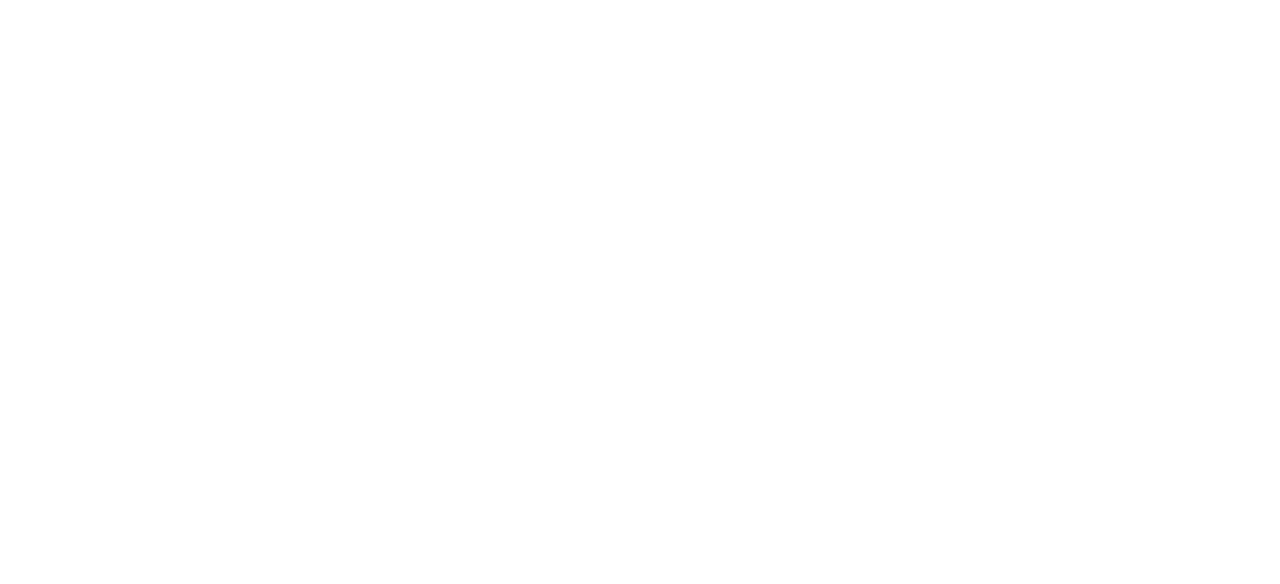
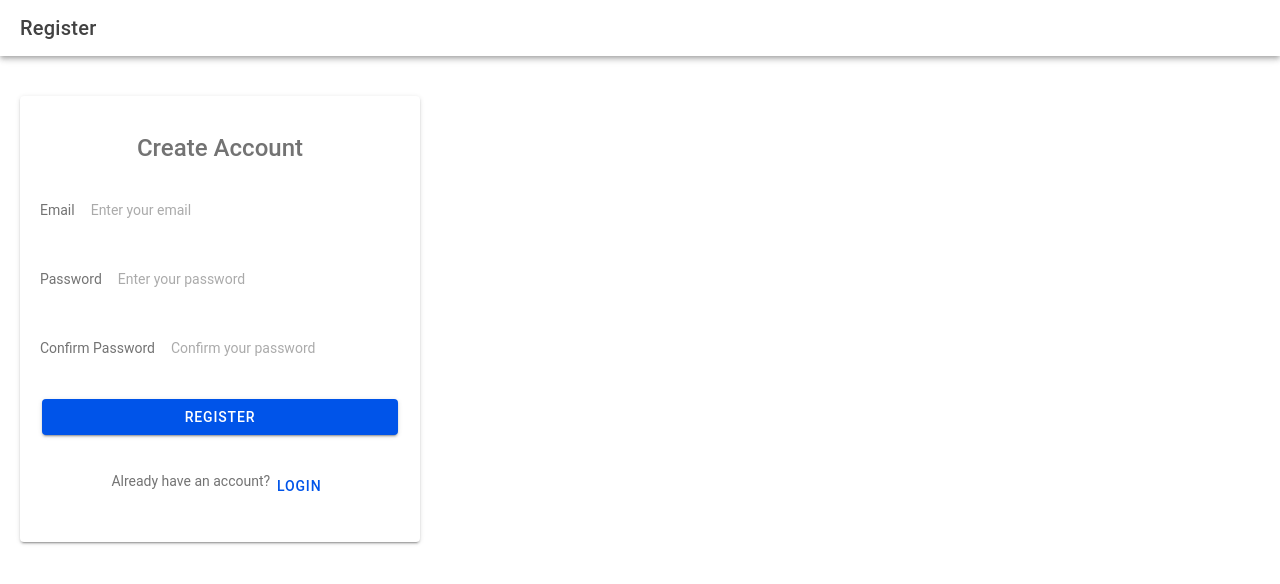
Before and after one commit to Katar012/Challenge1, a React (Vite) app: page /register in a window 1280 px wide. Shown: the top 584 px of the page. Built offline with nearby package versions, Linux system fonts and the light colour scheme.

Commit message:
Initial commit

```diff
--- a/package.json
+++ b/package.json
@@ -22,6 +22,7 @@
     "@ionic/react-router": "^8.5.0",
     "@types/react-router": "^5.1.20",
     "@types/react-router-dom": "^5.3.3",
+    "firebase": "^12.11.0",
     "ionicons": "^7.4.0",
     "react": "19.0.0",
     "react-dom": "19.0.0",
--- a/src/App.tsx
+++ b/src/App.tsx
@@ -2,6 +2,8 @@
 import { IonApp, IonRouterOutlet, setupIonicReact } from '@ionic/react';
 import { IonReactRouter } from '@ionic/react-router';
 import Home from './pages/Home';
+import Login from './pages/Login';
+import Register from './pages/Register';
 
 /* Core CSS required for Ionic components to work properly */
 import '@ionic/react/css/core.css';
@@ -39,11 +41,17 @@
   <IonApp>
     <IonReactRouter>
       <IonRouterOutlet>
+        <Route exact path="/login">
+          <Login />
+        </Route>
+        <Route exact path="/register">
+          <Register />
+        </Route>
         <Route exact path="/home">
           <Home />
         </Route>
         <Route exact path="/">
-          <Redirect to="/home" />
+          <Redirect to="/login" />
         </Route>
       </IonRouterOutlet>
     </IonReactRouter>
--- /dev/null
+++ b/src/firebase/config.js
@@ -0,0 +1,22 @@
+// Import the functions you need from the SDKs you need
+import {getAuth } from 'firebase/auth';
+import { initializeApp } from "firebase/app";
+// TODO: Add SDKs for Firebase products that you want to use
+// https://firebase.google.com/docs/web/setup#available-libraries
+
+// Your web app's Firebase configuration
+const firebaseConfig = {
+  apiKey: "AIzaSyC1LJw1WbQAeQWwnDOsFyv6BnC1iz3lAsM",
+  authDomain: "challenge5-d361c.firebaseapp.com",
+  projectId: "challenge5-d361c",
+  storageBucket: "challenge5-d361c.firebasestorage.app",
+  messagingSenderId: "268175020248",
+  appId: "1:268175020248:web:4a9e69cb01f297472007ad"
+};
+
+// Initialize Firebase
+const app = initializeApp(firebaseConfig);
+
+const auth = getAuth();
+
+export {app, auth};
--- /dev/null
+++ b/src/firebase/config.ts
@@ -0,0 +1,22 @@
+// Import the functions you need from the SDKs you need
+import { getAuth } from 'firebase/auth';
+import { initializeApp } from 'firebase/app';
+// TODO: Add SDKs for Firebase products that you want to use
+// https://firebase.google.com/docs/web/setup#available-libraries
+
+// Your web app's Firebase configuration
+const firebaseConfig = {
+  apiKey: "AIzaSyC1LJw1WbQAeQWwnDOsFyv6BnC1iz3lAsM",
+  authDomain: "challenge5-d361c.firebaseapp.com",
+  projectId: "challenge5-d361c",
+  storageBucket: "challenge5-d361c.firebasestorage.app",
+  messagingSenderId: "268175020248",
+  appId: "1:268175020248:web:4a9e69cb01f297472007ad"
+};
+
+// Initialize Firebase
+const app = initializeApp(firebaseConfig);
+
+const auth = getAuth();
+
+export { app, auth };
--- /dev/null
+++ b/src/pages/Auth.css
@@ -0,0 +1,53 @@
+.auth-content {
+  --padding-top: 20px;
+  --padding-bottom: 20px;
+  display: flex;
+  align-items: center;
+  justify-content: center;
+  min-height: 100vh;
+}
+
+.auth-card {
+  width: 100%;
+  max-width: 400px;
+  padding: 20px;
+  margin: 20px;
+}
+
+.auth-container {
+  display: flex;
+  flex-direction: column;
+  gap: 15px;
+}
+
+.auth-container h2 {
+  text-align: center;
+  margin-bottom: 10px;
+  color: var(--ion-text-color);
+}
+
+.auth-container ion-input {
+  margin-bottom: 10px;
+}
+
+.error-message {
+  color: #ff4444;
+  font-size: 14px;
+  margin: 10px 0;
+  text-align: center;
+}
+
+.auth-link {
+  text-align: center;
+  font-size: 14px;
+  margin-top: 10px;
+}
+
+.auth-link ion-button {
+  --padding-start: 5px;
+  --padding-end: 5px;
+}
+
+.text-button {
+  font-size: 14px;
+}
--- a/src/pages/Home.tsx
+++ b/src/pages/Home.tsx
@@ -1,6 +1,9 @@
-import { IonContent, IonHeader, IonPage, IonTitle, IonToolbar } from '@ionic/react';
+import { IonContent, IonHeader, IonPage, IonTitle, IonToolbar, IonButton } from '@ionic/react';
 import './Home.css';
 import React, { useState, useEffect } from 'react';
+import { useHistory } from 'react-router-dom';
+import { signOut } from 'firebase/auth';
+import { auth } from '../firebase/config';
 import TaskInput from '../components/TaskInput';
 import TaskList, { Task } from '../components/TaskList';
 
@@ -8,6 +11,16 @@
 
 const Home: React.FC = () => {
   const [tasks, setTasks] = useState<Task[]>([]);
+  const history = useHistory();
+
+  const handleLogout = async () => {
+    try {
+      await signOut(auth);
+      history.push('/login');
+    } catch (err) {
+      console.error('Logout error:', err);
+    }
+  };
 
 
   useEffect(() => {
@@ -52,6 +65,9 @@
       <IonHeader>
         <IonToolbar>
           <IonTitle>Lista de Tareas</IonTitle>
+          <IonButton slot="end" fill="clear" onClick={handleLogout}>
+            Logout
+          </IonButton>
         </IonToolbar>
       </IonHeader>
       <IonContent fullscreen>
--- /dev/null
+++ b/src/pages/Login.tsx
@@ -0,0 +1,84 @@
+import React, { useState } from 'react';
+import { IonContent, IonHeader, IonPage, IonTitle, IonToolbar, IonButton, IonInput, IonCard } from '@ionic/react';
+import { useHistory } from 'react-router-dom';
+import { signInWithEmailAndPassword } from 'firebase/auth';
+import { auth } from '../firebase/config';
+import './Auth.css';
+
+const Login: React.FC = () => {
+  const [email, setEmail] = useState('');
+  const [password, setPassword] = useState('');
+  const [error, setError] = useState('');
+  const [loading, setLoading] = useState(false);
+  const history = useHistory();
+
+  const handleLogin = async () => {
+    setError('');
+    setLoading(true);
+
+    try {
+      await signInWithEmailAndPassword(auth, email, password);
+      history.push('/home');
+    } catch (err: any) {
+      setError(err.message);
+    } finally {
+      setLoading(false);
+    }
+  };
+
+  return (
+    <IonPage>
+      <IonHeader>
+        <IonToolbar>
+          <IonTitle>Login</IonTitle>
+        </IonToolbar>
+      </IonHeader>
+      <IonContent className="auth-content">
+        <IonCard className="auth-card">
+          <div className="auth-container">
+            <h2>Sign In</h2>
+
+            <IonInput
+              label="Email"
+              type="email"
+              placeholder="Enter your email"
+              value={email}
+              onIonChange={(e) => setEmail(e.detail.value || '')}
+            />
+
+            <IonInput
+              label="Password"
+              type="password"
+              placeholder="Enter your password"
+              value={password}
+              onIonChange={(e) => setPassword(e.detail.value || '')}
+            />
+
+            {error && <p className="error-message">{error}</p>}
+
+            <IonButton
+              expand="block"
+              onClick={handleLogin}
+              disabled={loading}
+            >
+              {loading ? 'Logging in...' : 'Login'}
+            </IonButton>
+
+            <p className="auth-link">
+              Don't have an account?
+              <IonButton
+                fill="clear"
+                onClick={() => history.push('/register')}
+                className="text-button"
+              >
+                Register
+              </IonButton>
+            </p>
+          </div>
+        </IonCard>
+      </IonContent>
+    </IonPage>
+  );
+};
+
+export default Login;
--- /dev/null
+++ b/src/pages/Register.tsx
@@ -0,0 +1,104 @@
+import React, { useState } from 'react';
+import { IonContent, IonHeader, IonPage, IonTitle, IonToolbar, IonButton, IonInput, IonCard } from '@ionic/react';
+import { useHistory } from 'react-router-dom';
+import { createUserWithEmailAndPassword } from 'firebase/auth';
+import { auth } from '../firebase/config';
+import './Auth.css';
+
+const Register: React.FC = () => {
+  const [email, setEmail] = useState('');
+  const [password, setPassword] = useState('');
+  const [confirmPassword, setConfirmPassword] = useState('');
+  const [error, setError] = useState('');
+  const [loading, setLoading] = useState(false);
+  const history = useHistory();
+
+  const handleRegister = async () => {
+    setError('');
+
+    if (password !== confirmPassword) {
+      setError('Passwords do not match');
+      return;
+    }
+
+    if (password.length < 6) {
+      setError('Password must be at least 6 characters');
+      return;
+    }
+
+    setLoading(true);
+
+    try {
+      await createUserWithEmailAndPassword(auth, email, password);
+      history.push('/home');
+    } catch (err: any) {
+      setError(err.message);
+    } finally {
+      setLoading(false);
+    }
+  };
+
+  return (
+    <IonPage>
+      <IonHeader>
+        <IonToolbar>
+          <IonTitle>Register</IonTitle>
+        </IonToolbar>
+      </IonHeader>
+      <IonContent className="auth-content">
+        <IonCard className="auth-card">
+          <div className="auth-container">
+            <h2>Create Account</h2>
+
+            <IonInput
+              label="Email"
+              type="email"
+              placeholder="Enter your email"
+              value={email}
+              onIonChange={(e) => setEmail(e.detail.value || '')}
+            />
+
+            <IonInput
+              label="Password"
+              type="password"
+              placeholder="Enter your password"
+              value={password}
+              onIonChange={(e) => setPassword(e.detail.value || '')}
+            />
+
+            <IonInput
+              label="Confirm Password"
+              type="password"
+              placeholder="Confirm your password"
+              value={confirmPassword}
+              onIonChange={(e) => setConfirmPassword(e.detail.value || '')}
+            />
+
+            {error && <p className="error-message">{error}</p>}
+
+            <IonButton
+              expand="block"
+              onClick={handleRegister}
+              disabled={loading}
+            >
+              {loading ? 'Creating account...' : 'Register'}
+            </IonButton>
+
+            <p className="auth-link">
+              Already have an account?
+              <IonButton
+                fill="clear"
+                onClick={() => history.push('/login')}
+                className="text-button"
+              >
+                Login
+              </IonButton>
+            </p>
+          </div>
+        </IonCard>
+      </IonContent>
+    </IonPage>
+  );
+};
+
+export default Register;
```
Also changed, not shown: 1 other file (tests, documents, lock files or other folders).
